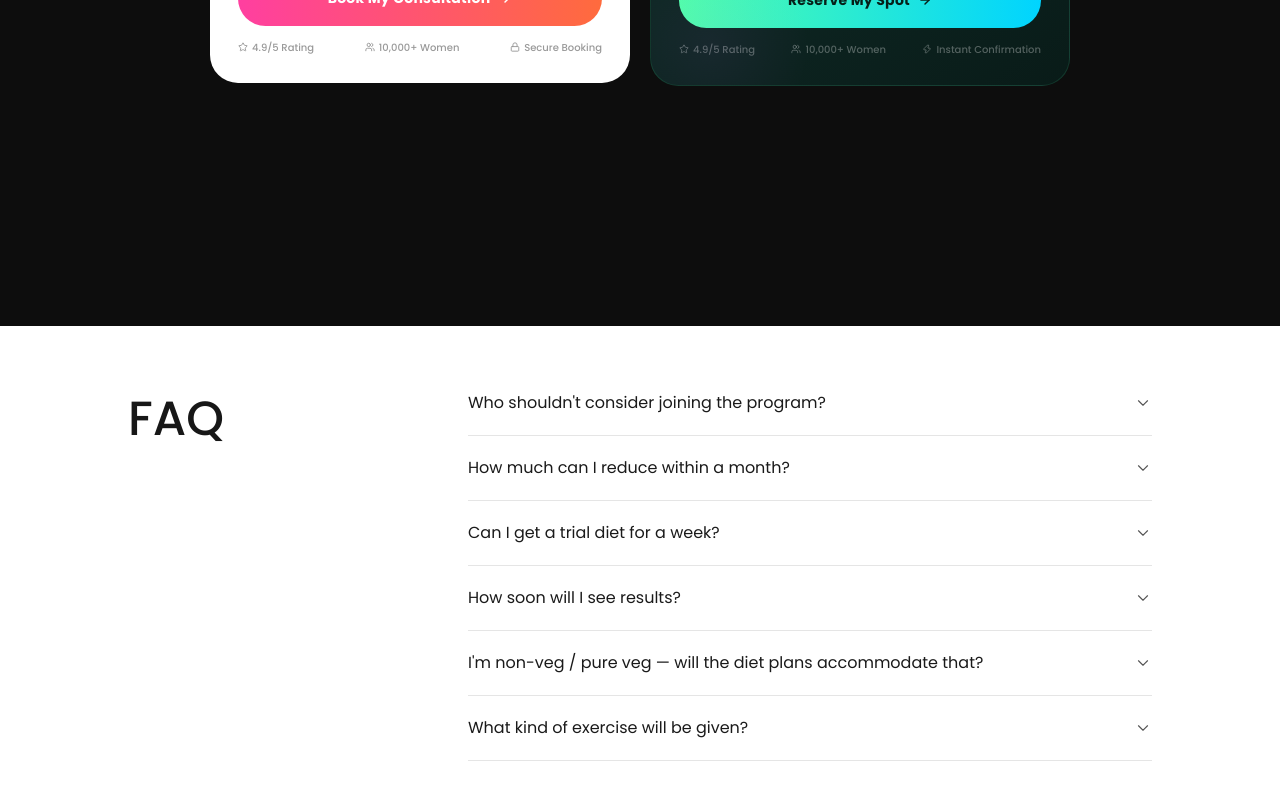
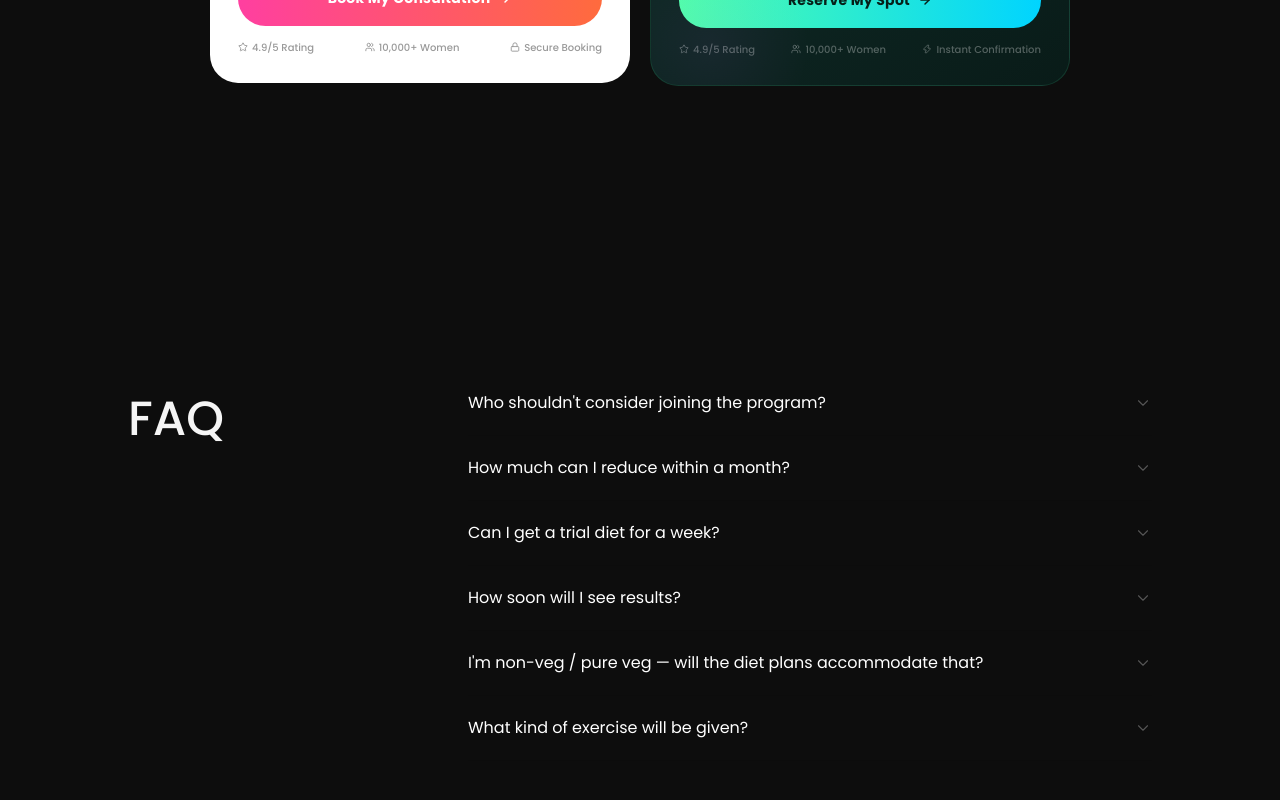
Before and after one commit to Suraj8517/fmc-consultation-form-LP, a React (Vite) app: page / in a window 1280 px wide. Shown: the part 10038-10838 px from the top of the page. Built offline with nearby package versions, Linux system fonts and the light colour scheme; a web font is replaced by a local one.

Commit message:
second commit

```diff
--- a/src/Components/Home/FAQSection.jsx
+++ b/src/Components/Home/FAQSection.jsx
@@ -57,7 +57,7 @@ function FAQItem({ item, isOpen, onToggle }) {
       <div className="flex items-center justify-between py-5 gap-6">
         <span
           className="text-sm md:text-base font-normal"
-          style={{ color: "#1a1a1a", fontFamily: "Poppins, sans-serif" }}
+          style={{ color: "#ffffff", fontFamily: "Poppins, sans-serif" }}
         >
           {item.q}
         </span>
@@ -85,14 +85,14 @@ function FAQItem({ item, isOpen, onToggle }) {
           {item.bullets ? (
             <ul className="flex flex-col gap-2">
               {item.bullets.map((b, i) => (
-                <li key={i} className="flex gap-2.5 items-start text-sm leading-relaxed" style={{ color: "#555" }}>
+                <li key={i} className="flex gap-2.5 items-start text-sm leading-relaxed text-neutral-400">
                   <span className="mt-1.5 w-1.5 h-1.5 rounded-full flex-shrink-0" style={{ backgroundColor: "#1a2e2b" }} />
                   {b}
                 </li>
               ))}
             </ul>
           ) : (
-            <p className="text-sm leading-relaxed" style={{ color: "#555" }}>{item.a}</p>
+            <p className="text-sm leading-relaxed text-neutral-400">{item.a}</p>
           )}
         </div>
       </div>
@@ -162,7 +162,7 @@ export default function FAQSection() {
 
   return (
     <section
-      className="relative min-h-[70svh] flex items-center px-5 pb-20 sm:px-10 md:px-16 lg:px-24 xl:px-32 overflow-hidden"
+      className="relative min-h-[70svh] flex items-center px-5 pb-20 sm:px-10 md:px-16 lg:px-24 xl:px-32 overflow-hidden bg-[#0D0D0D]"
       style={{ fontFamily: "Poppins, sans-serif" }}
     >
 
@@ -173,7 +173,7 @@ export default function FAQSection() {
         {/* Left label */}
         <div className="md:pt-5">
           <h2
-            className="font-medium text-neutral-900"
+            className="font-medium text-neutral-100"
             style={{ fontSize: "clamp(2rem, 4vw, 3rem)", lineHeight: 1.15 }}
           >
             FAQ
```
